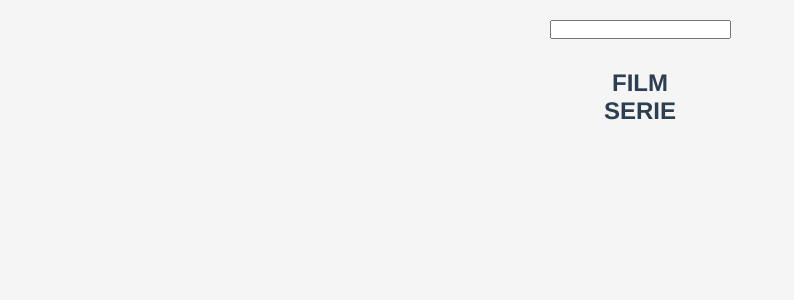
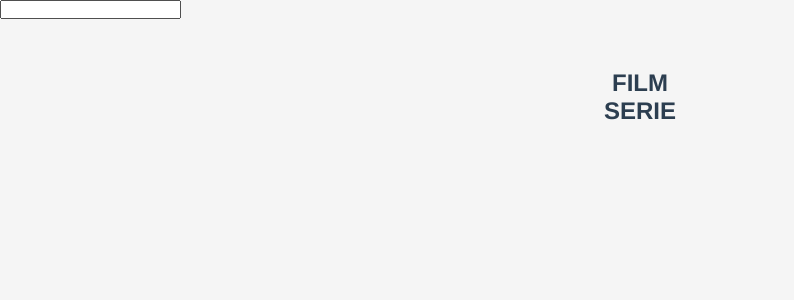
Before and after one commit to dvthnight/vue-boolflix, a Vue app: page / in a window 1280 px wide. Shown: the top 300 px of the page, without its empty margins (0-794 px from the left). Built offline with nearby package versions, Linux system fonts and the light colour scheme.

Commit message:
spostata barra ricerca nell'header

```diff
--- a/src/components/BarraRicerca.vue
+++ b/src/components/BarraRicerca.vue
@@ -1,16 +1,33 @@
 <template>
-    <div>
-
-    </div>
+    <header>
+         <input type="text" v-model="cerca" @keyup.enter="setCerca" class="cerca_input">
+    </header>
 </template>
 
 <script>
+
+import state from "../store"
+import {filtraFilm} from "../store"
+
 export default {
+    data(){
+        return{
+            cerca:" ",
 
+        }
+    },
+    methods: {
+        setCerca: function(){
+            state.cerca = this.cerca
+            filtraFilm()
+        }
+    }
 }
 </script>
 
 
 <style lang="scss" scoped>
-
+.cerca_input{
+    margin-bottom: 30px;
+}
 </style>
--- a/src/components/ListaFilm.vue
+++ b/src/components/ListaFilm.vue
@@ -1,6 +1,5 @@
 <template>
     <div class="container">
-        <input type="text" v-model="cerca" @keyup.enter="filtraFilm" class="cerca_input">
 
         <div class="film">
             <h2>Film</h2>
@@ -76,57 +75,39 @@
 
 <script>
 // import state from "../store"
-import axios from "axios"
+// import axios from "axios"
+// import BarraRicerca from "./BarraRicerca.vue"
+import state from "../store"
 import getUnicodeFlagIcon from 'country-flag-icons/unicode'
 import { hasFlag } from 'country-flag-icons'
+
 export default {
+    components:{
+        // BarraRicerca,
+    },
 
     data(){
         return{
-            films: [],
-            series: [],
-            cerca:" ",
-            baseURL: "https://api.themoviedb.org/3"
+
         }
     },
 
     computed: {
+       cerca: function(){
+           return state.cerca;
+       },
 
+       films: function(){
+           return state.films
+       },
+
+       series: function(){
+           return state.series
+       }
     },
 
     methods:{
-        filtraFilm: function(){
-            axios.get(`${this.baseURL}/search/movie`,{
-                params:{
-                    api_key: "9857cfb37fc41b760e69c70f6d75b517",
-                    query: this.cerca,
-                    language: "it-IT"
-                }
-            })
-            .then(res => {
-                console.log(res.data)
-                this.films = res.data.results
-            })
-            .catch( error =>{
-                console.log(error.response)
-            })
 
-            axios.get(`${this.baseURL}/search/tv`,{
-                params:{
-                    api_key: "9857cfb37fc41b760e69c70f6d75b517",
-                    query: this.cerca,
-                    language: "it-IT"
-                }
-            })
-            .then(res => {
-                console.log(res.data)
-                this.series = res.data.results
-            })
-            .catch( error =>{
-                console.log(error.response)
-            })
-
-    },
 
     bandierine: function(lingua){
         if(hasFlag(lingua.toUpperCase())){
@@ -178,9 +159,7 @@ export default {
         // flex-wrap: wrap;
         padding: 20px;
 
-        .cerca_input{
-            margin-bottom: 30px;
-        }
+
 
         .container_card{
             display: flex;
--- a/src/store.js
+++ b/src/store.js
@@ -1,10 +1,47 @@
 import Vue from "vue"
+import axios from "axios"
 
 const state = Vue.observable(
     {
-        film: [],
-        cerca: ""
+        // film: [],
+        cerca: "",
+        films: [],
+        series: [],
+        baseURL: "https://api.themoviedb.org/3"
     }
 )
 
 export default state
+
+export function filtraFilm() {
+    axios.get(`${state.baseURL}/search/movie`,{
+        params:{
+            api_key: "9857cfb37fc41b760e69c70f6d75b517",
+            query: state.cerca,
+            language: "it-IT"
+        }
+    })
+    .then(res => {
+        console.log(res.data)
+        state.films = res.data.results
+    })
+    .catch( error =>{
+        console.log(error.response)
+    })
+
+    axios.get(`${state.baseURL}/search/tv`,{
+        params:{
+            api_key: "9857cfb37fc41b760e69c70f6d75b517",
+            query: state.cerca,
+            language: "it-IT"
+        }
+    })
+    .then(res => {
+        console.log(res.data)
+        state.series = res.data.results
+    })
+    .catch( error =>{
+        console.log(error.response)
+    })
+
+}
```
Also changed, not shown: src/components/HeaderBoolfix.vue (+17 -0 lines).
